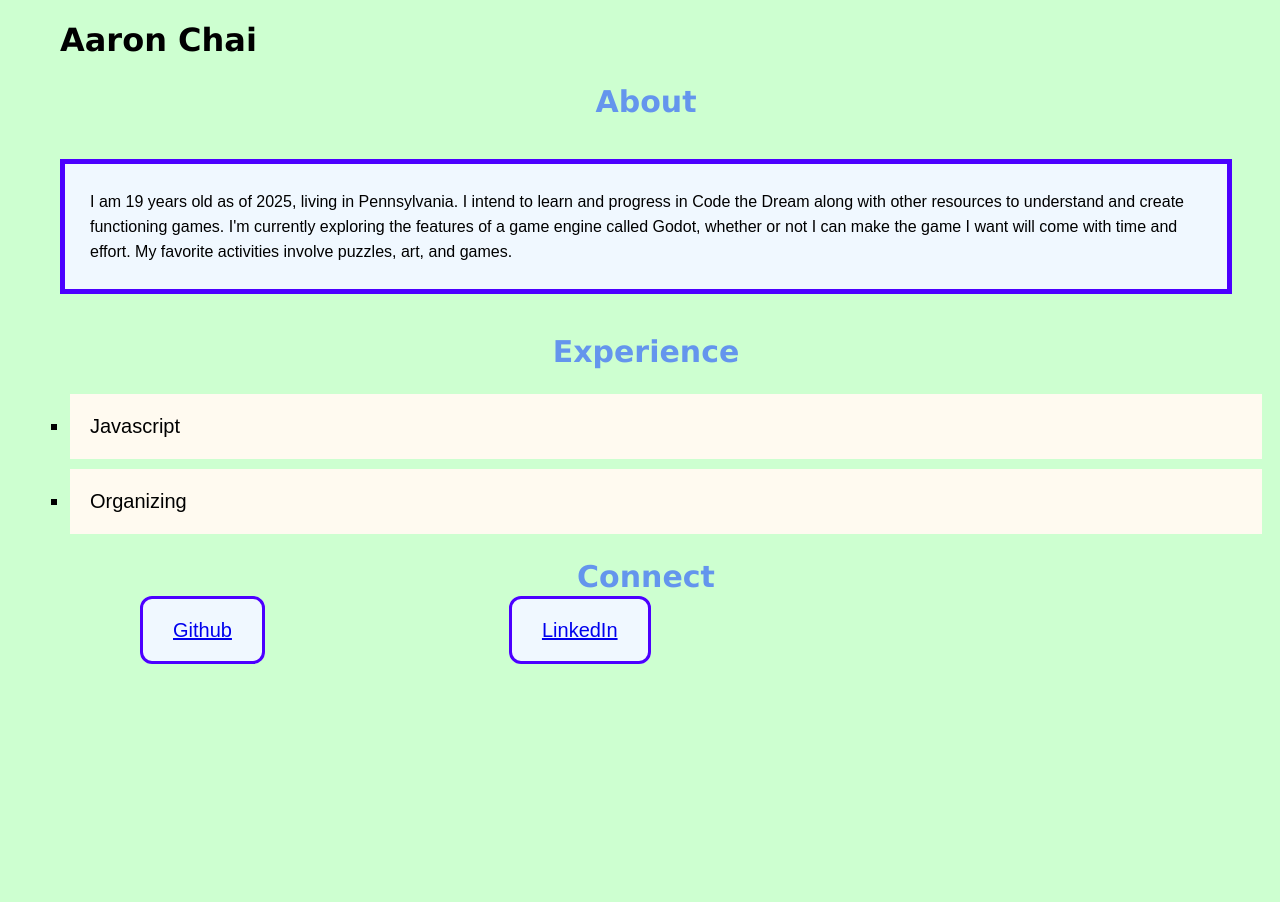
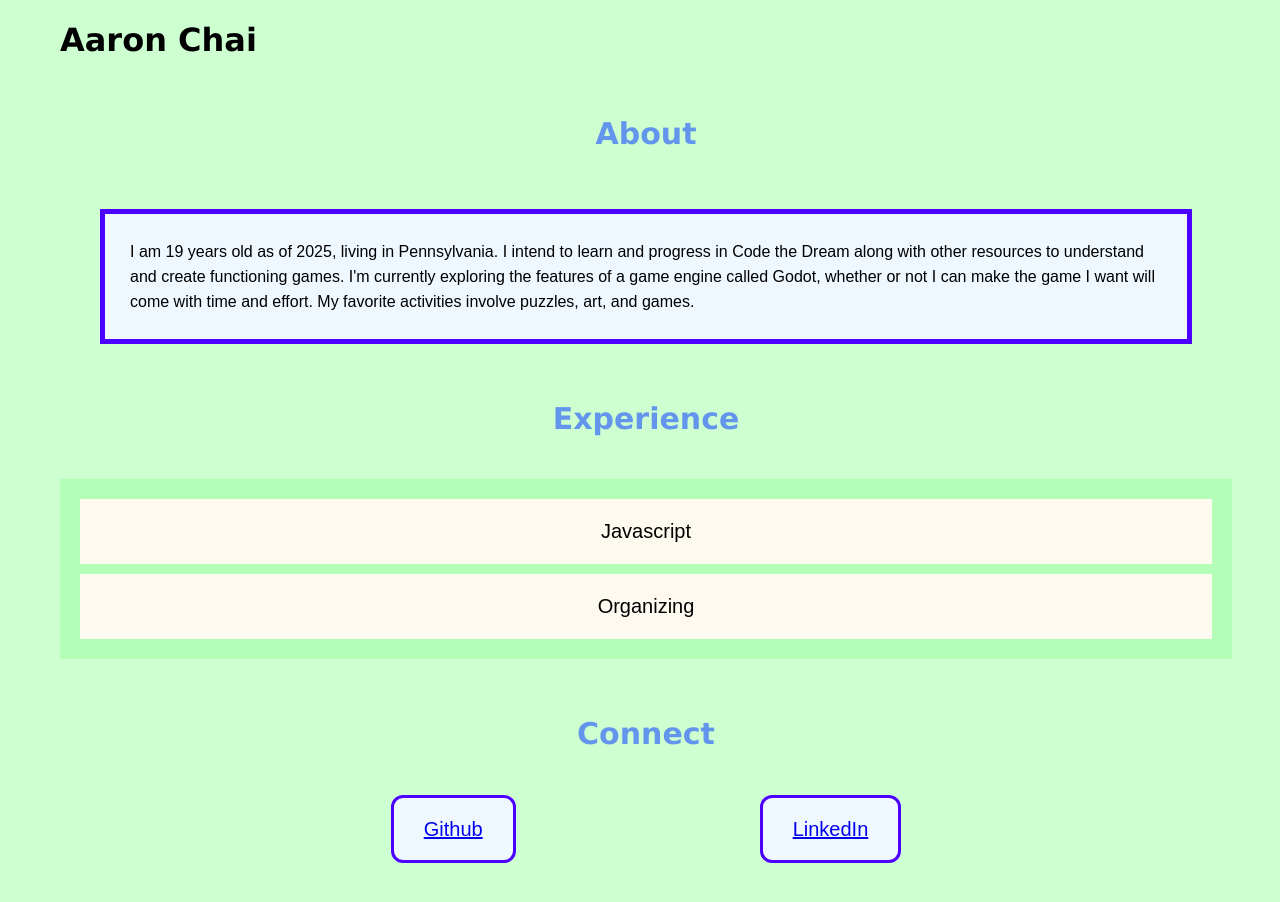
Before and after one commit to ReadyASomeone/aaron-chai-kepler, a plain HTML site: page index.html in a window 1280 px wide. Before the commit the page ends 800 px from the top, so only its background shows below. Drawn offline with Linux system fonts and the light colour scheme.

Commit message:
adding css 2, adding sections

```diff
--- a/css/index.css
+++ b/css/index.css
@@ -14,6 +14,11 @@ h2 {
     font-size:30px;
     text-align: center;
 }
+section {
+    text-align: center;
+    line-height: 70px;
+    margin: 40px;
+}
 p {
     font-family: Arial, Helvetica, sans-serif;
     background-color: aliceblue;
@@ -21,6 +26,7 @@ p {
     border: 5px solid rgb(76, 0, 255);
     margin: 40px;
     line-height: 25px;
+    text-align: left;
 }
 li {
     font-family:Arial, Helvetica, sans-serif;
@@ -29,7 +35,11 @@ li {
     line-height: 25px;
     padding: 20px;
     margin: 10px;
-    list-style-type: square;
+    list-style-type: none;
+}
+ul {
+    background-color:  rgb(179, 255, 184);
+    padding: 10px;
 }
 a {
     font-family: Arial, Helvetica, sans-serif;
```
